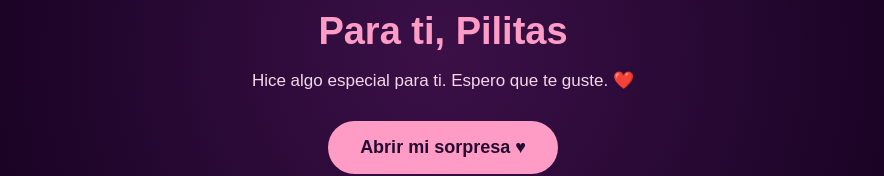
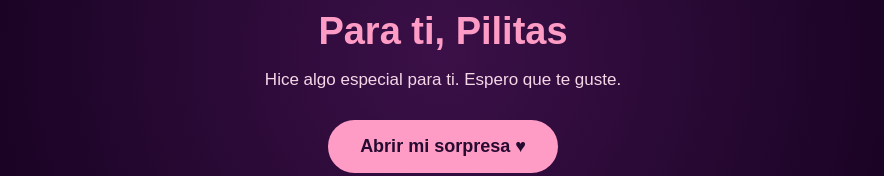
Before and after one commit to miguel1920-ui/flower-for-pilitas, a plain HTML site: page index.html in a window 1280 px wide. Shown: the part 347-523 px from the top of the page, without its empty margins (197-1081 px from the left). Drawn offline with Linux system fonts and the light colour scheme.

Commit message:
Update index.html

```diff
--- a/index.html
+++ b/index.html
@@ -4,7 +4,7 @@
 <head>
     <meta charset="UTF-8">
     <meta name="viewport" content="width=device-width, initial-scale=1.0">
-    <title>Para ti, Pilitas ❤️</title>
+    <title>Para ti, Pilitas </title>
 
     <style>
         * {
@@ -80,7 +80,7 @@
 
         <h1>Para ti, Pilitas</h1>
 
-        <p>Hice algo especial para ti. Espero que te guste. ❤️</p>
+        <p>Hice algo especial para ti. Espero que te guste. </p>
 
         <button id="boton" onclick="mostrarVideo()">
             Abrir mi sorpresa ♥
```
